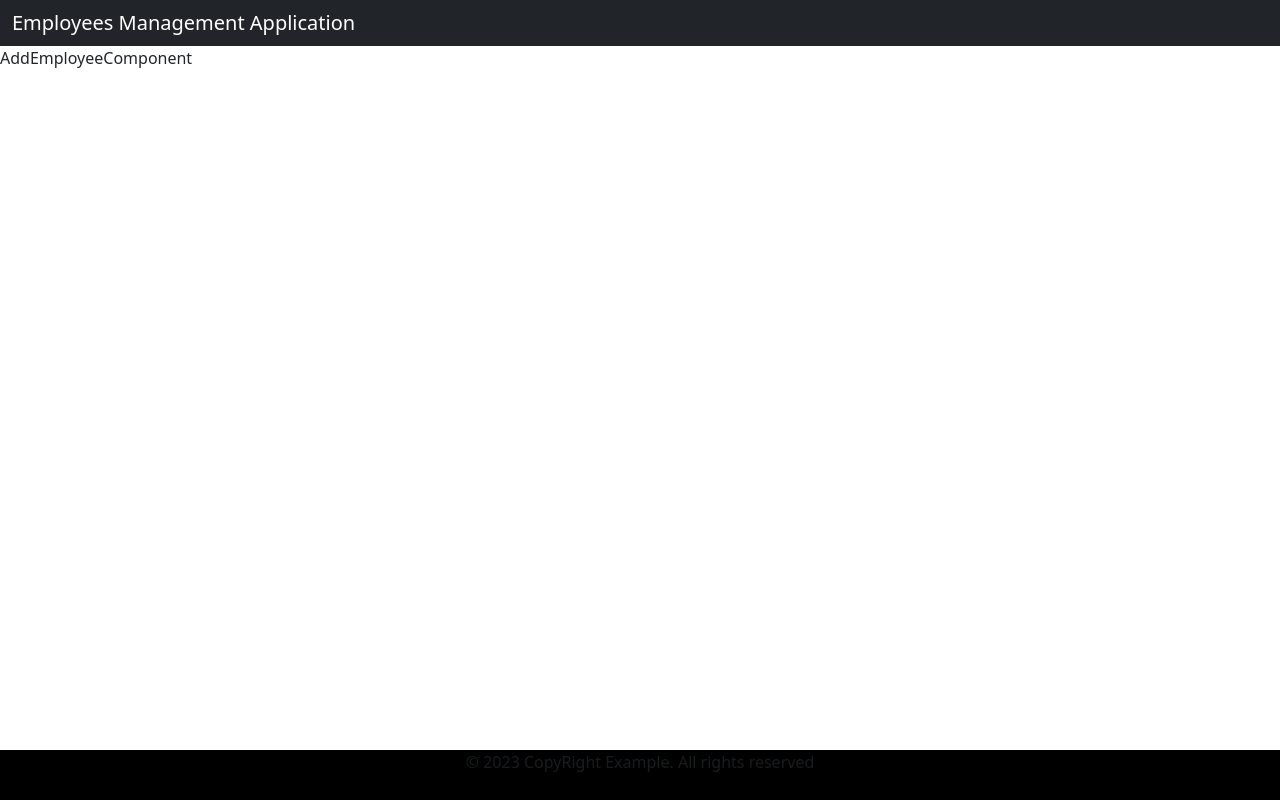
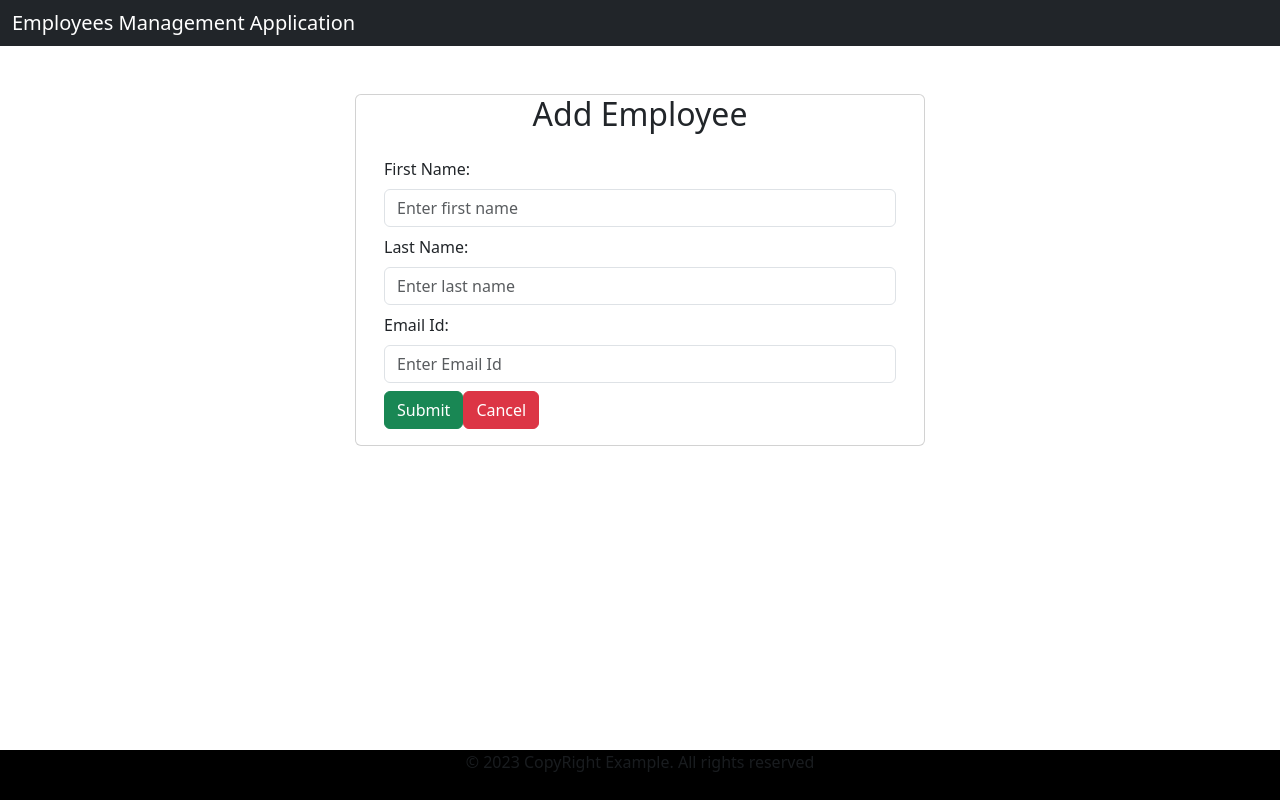
Before and after one commit to hunggahot/mini-project-fe, a React (Vite) app: page /add-employee in a window 1280 px wide. Built offline with nearby package versions, Linux system fonts and the light colour scheme.

Commit message:
Connect Create Employee REST API

```diff
--- a/src/components/AddEmployeeComponent.jsx
+++ b/src/components/AddEmployeeComponent.jsx
@@ -1,7 +1,90 @@
 import React from 'react';
+import { useState } from 'react';
+import { useNavigate } from 'react-router-dom';
+import EmployeeService from '../services/EmployeeService';
+import { Link } from 'react-router-dom';
 
 const AddEmployeeComponent = () => {
-    return <div>AddEmployeeComponent</div>;
+    const [firstName, setFirstName] = useState('');
+    const [lastName, setLastName] = useState('');
+    const [emailId, setEmailId] = useState('');
+
+    const navigate = useNavigate();
+
+    const saveEmployee = (e) => {
+        e.preventDefault();
+
+        const employee = { firstName, lastName, emailId };
+
+        EmployeeService.createEmployee(employee)
+            .then((response) => {
+                console.log(response.data);
+
+                navigate('/employees');
+            })
+            .catch((err) => {
+                console.log(err);
+            });
+    };
+
+    return (
+        <div>
+            <br /> <br />
+            <div className="container">
+                <div className="row">
+                    <div className="card col-md-6 offset-md-3 offset-md-3">
+                        <h2 className="text-center">Add Employee</h2>
+                        <div className="card-body">
+                            <form>
+                                <div className="form-group mb-2">
+                                    <div className="form-label">First Name:</div>
+                                    <input
+                                        type="text"
+                                        placeholder="Enter first name"
+                                        name="firstName"
+                                        className="form-control"
+                                        value={firstName}
+                                        onChange={(e) => setFirstName(e.target.value)}
+                                    ></input>
+                                </div>
+
+                                <div className="form-group mb-2">
+                                    <div className="form-label">Last Name:</div>
+                                    <input
+                                        type="text"
+                                        placeholder="Enter last name"
+                                        name="lastName"
+                                        className="form-control"
+                                        value={lastName}
+                                        onChange={(e) => setLastName(e.target.value)}
+                                    ></input>
+                                </div>
+
+                                <div className="form-group mb-2">
+                                    <div className="form-label">Email Id:</div>
+                                    <input
+                                        type="text"
+                                        placeholder="Enter Email Id"
+                                        name="emailId"
+                                        className="form-control"
+                                        value={emailId}
+                                        onChange={(e) => setEmailId(e.target.value)}
+                                    ></input>
+                                </div>
+
+                                <button className="btn btn-success" onClick={(e) => saveEmployee(e)}>
+                                    Submit
+                                </button>
+                                <Link to="/employees" className="btn btn-danger">
+                                    Cancel
+                                </Link>
+                            </form>
+                        </div>
+                    </div>
+                </div>
+            </div>
+        </div>
+    );
 };
 
 export default AddEmployeeComponent;
--- a/src/services/EmployeeService.jsx
+++ b/src/services/EmployeeService.jsx
@@ -6,6 +6,10 @@
     getAllEmployees() {
         return axios.get(EMPLOYEE_BASE_REST_API_URL);
     }
+
+    createEmployee(employee) {
+        return axios.post(EMPLOYEE_BASE_REST_API_URL, employee);
+    }
 }
 
 export default new EmployeeService();
```
